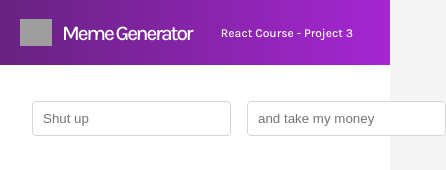
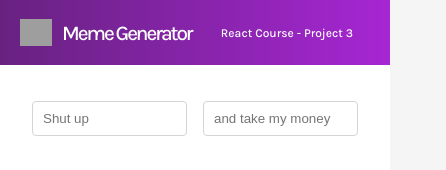
Before and after one commit to saurtripathi/MemeGenerator, a React (Vite) app: page / in a window 390 px wide. Shown: the top 170 px of the page, 446 px wide, since content can reach past the window. Built offline with nearby package versions, Linux system fonts and the light colour scheme; no server answers; grey boxes are pictures that could not be loaded.

Commit message:
modified  media query

```diff
--- a/src/index.css
+++ b/src/index.css
@@ -155,7 +155,7 @@ form {
   right: 5%;
 }
 
-@media(max-width:425px) {
+@media(max-width:550px) {
 
   body {
     height: 93vh;
@@ -175,8 +175,8 @@ form {
   .form--input-1,
   .form--input-2 {
 
-    /* width: 11rem; */
-    max-width: 100%;
+    width: 8.5rem;
+    max-width: 11rem;
   }
 
   .form--btn {
```
